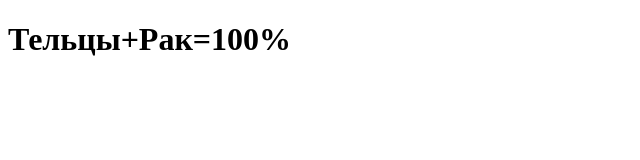
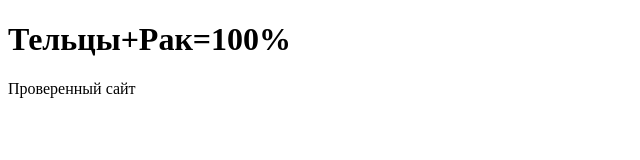
Before and after one commit to NurbekUmirbek/goroskop, a plain HTML site: page index.html in a window 1280 px wide. Shown: the whole page, without its empty margins (0-640 px from the left). Drawn offline with Linux system fonts and the light colour scheme.

Commit message:
Update index.html

```diff
--- a/index.html
+++ b/index.html
@@ -6,5 +6,6 @@
 </head>
 <body>
 <h1>Тельцы+Рак=100%</h1>
+	<p>Проверенный сайт</p>
 </body>
 </html>
```
